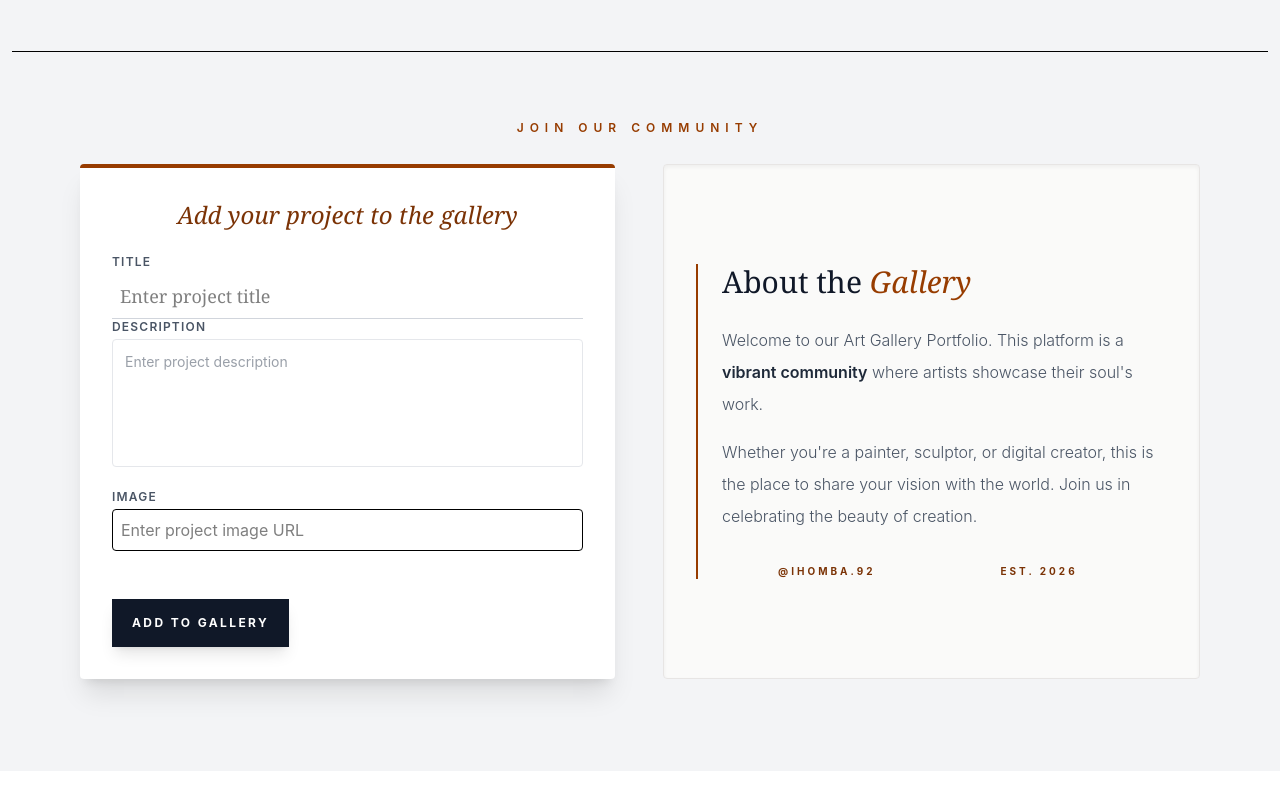
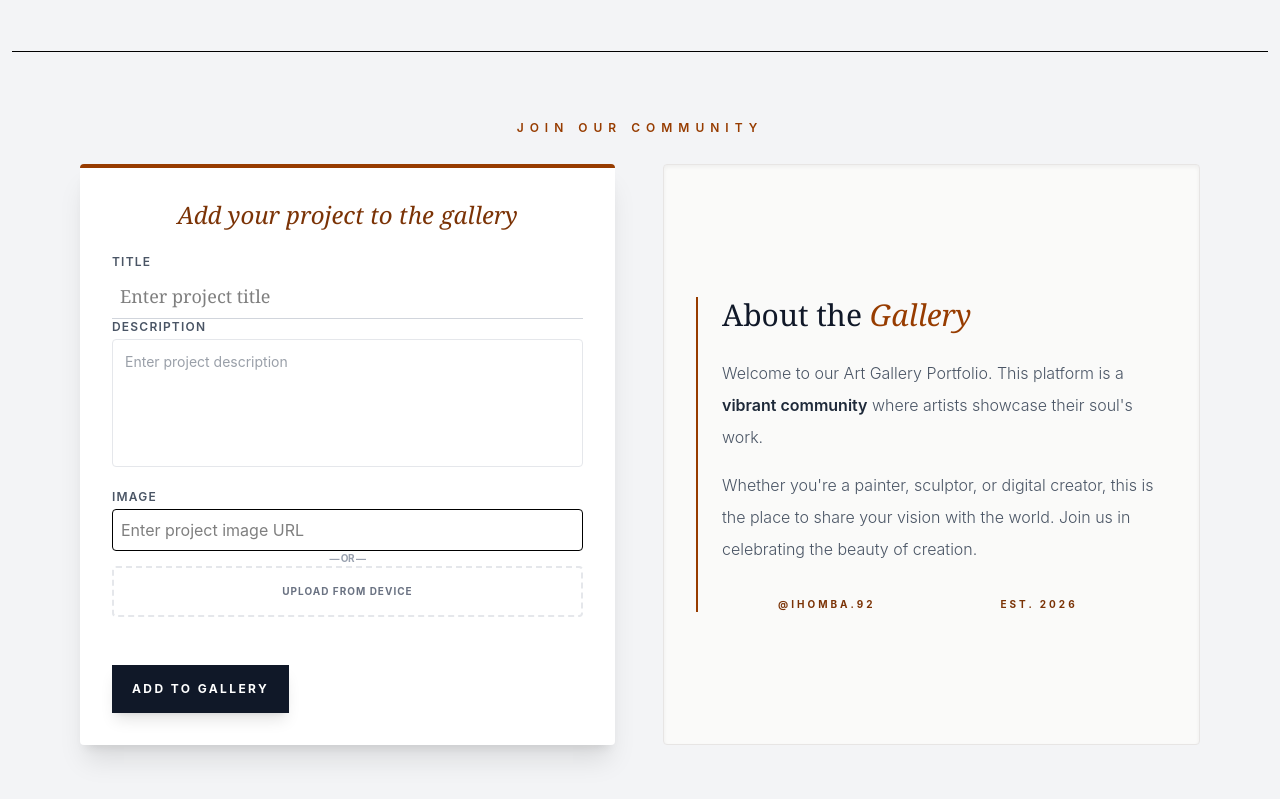
Before and after one commit to ihomba92/-SPA-with-React--Portfolio-Platform, a React (Vite) app: page / in a window 1280 px wide. Shown: the part 847-1646 px from the top of the page. Before the commit the page ends 1618 px from the top, so only its background shows below. Built offline with nearby package versions, Linux system fonts and the light colour scheme.

Commit message:
Implement image upload functionality in ProjectsForm
Added a function to handle image uploads from devices and updated the form to include file input for image selection.

```diff
--- a/src/components/ProjectsForm.jsx
+++ b/src/components/ProjectsForm.jsx
@@ -5,7 +5,14 @@ export default function ProjectForm({ onSave }) {
   // State for form fields
   const [portfolio, setPortfolio] = useState({title:'', description:'', image:''});
 
-
+  // function to handle image upload from a phone or computer.
+  function handleFileChange(e) {
+    const file = e.target.files[0];
+    if (file) { // creates a blob: a local URL for the file uploaded from the local device
+      const localUrl = URL.createObjectURL(file);
+      setPortfolio({...portfolio, image: localUrl});
+    }
+  }
   // Handle form submission
   function handleSubmit(e) {
     e.preventDefault();
@@ -44,7 +51,8 @@ export default function ProjectForm({ onSave }) {
           <label className="text-xs uppercase tracking-widest font-semibold text-gray-600 block mb-1">
             Title </label>
             <input
-            className="border-b border-gray-300 focus:border-amber-800 outline-none p-2 w-full transition-colors font-serif text-lg"            type="text"
+            className="border-b border-gray-300 focus:border-amber-800 outline-none p-2 w-full transition-colors font-serif text-lg"
+            type="text"
             placeholder="Enter project title"
             value={portfolio.title}
             onChange={(e) => setPortfolio({...portfolio, title: e.target.value})}
@@ -56,13 +64,16 @@ export default function ProjectForm({ onSave }) {
             Description
           </label>
           <textarea
-          className="border border-gray-200 focus:border-amber-800 outline-none p-3 w-full rounded-sm h-32 resize-none text-sm text-gray-700"            placeholder="Enter project description"
+            className="border border-gray-200 focus:border-amber-800 outline-none p-3 w-full rounded-sm h-32 resize-none text-sm text-gray-700"
+            placeholder="Enter project description"
             value={portfolio.description}
             onChange={(e) => setPortfolio({...portfolio, description: e.target.value})}/>
         </div>
+         {/* we unify both methods of uploading images */}
         <div  className="mb-4">
           <label className="text-xs uppercase tracking-widest font-semibold text-gray-600 block mb-1">
            Image  </label>
+               {/* Option I: uses online URL */}
             <input
             className="border p-2 rounded w-full"
             type="text"
@@ -70,12 +81,24 @@ export default function ProjectForm({ onSave }) {
             value={portfolio.image}
             onChange={(e) => setPortfolio({...portfolio, image: e.target.value})}
           />
-
+        <div className="text-center text-[10px] text-gray-400 font-bold uppercase tracking-tighter">— OR —</div>
+        {/* Option II: use this to upload from our device */}
+        <label className="flex items-center justify-center border-2 border-dashed border-gray-200 p-4 cursor-pointer hover:border-amber-800 transition-all rounded-sm">
+            <span className="text-[10px] uppercase tracking-widest text-gray-500 font-bold">
+              {portfolio.image.startsWith('blob:') ? "✓ Image Loaded" : "Upload from Device"}
+            </span>
+            <input
+              type="file"
+              accept="image/*"
+              className="hidden"
+              onChange={handleFileChange}
+            />
+          </label>
         </div>
-
         <button
         type="submit"
-         className="mt-8 bg-gray-900 text-white text-xs uppercase tracking-[0.2em] font-bold py-4 px-5 hover:bg-amber-900 transition-all duration-300 shadow-lg"          type="submit">
+         className="mt-8 bg-gray-900 text-white text-xs uppercase tracking-[0.2em] font-bold py-4 px-5 hover:bg-amber-900 transition-all duration-300 shadow-lg"
+         type="submit">
           Add to Gallery
         </button>
       </form>
```
